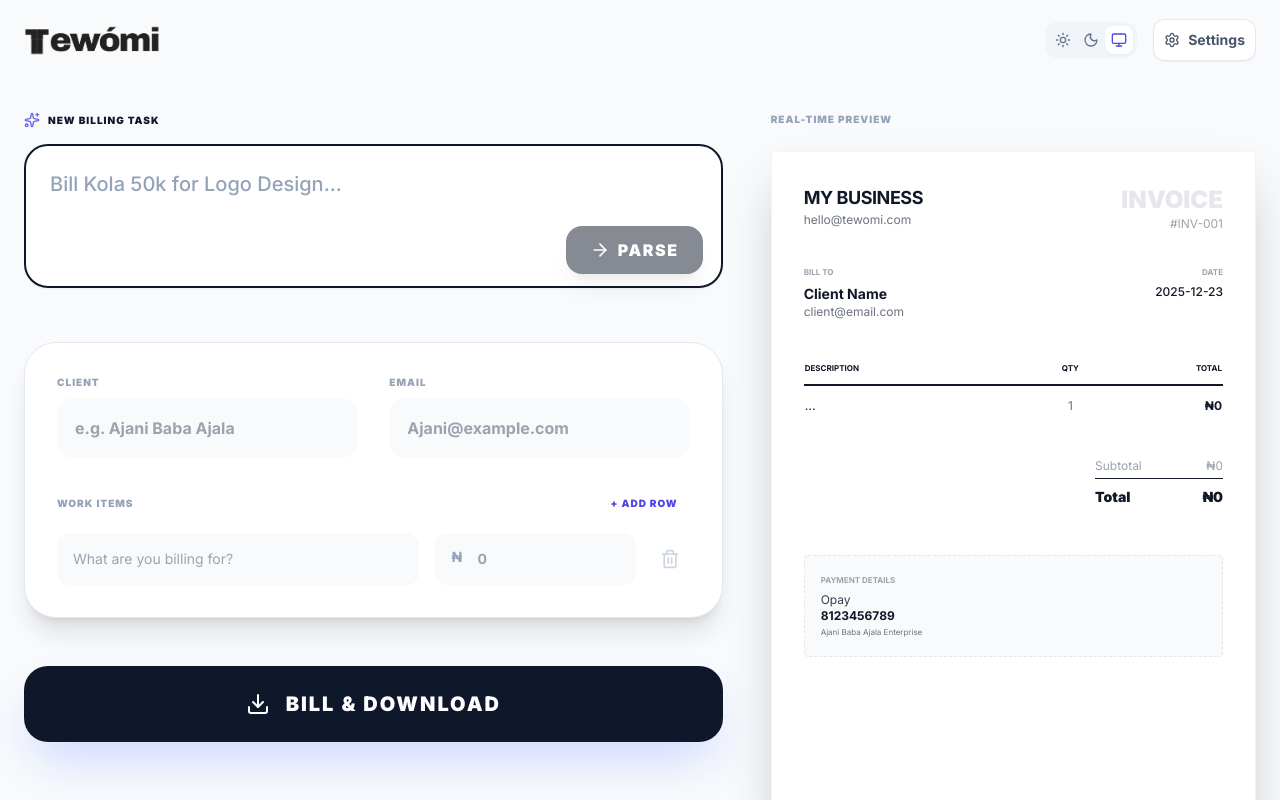
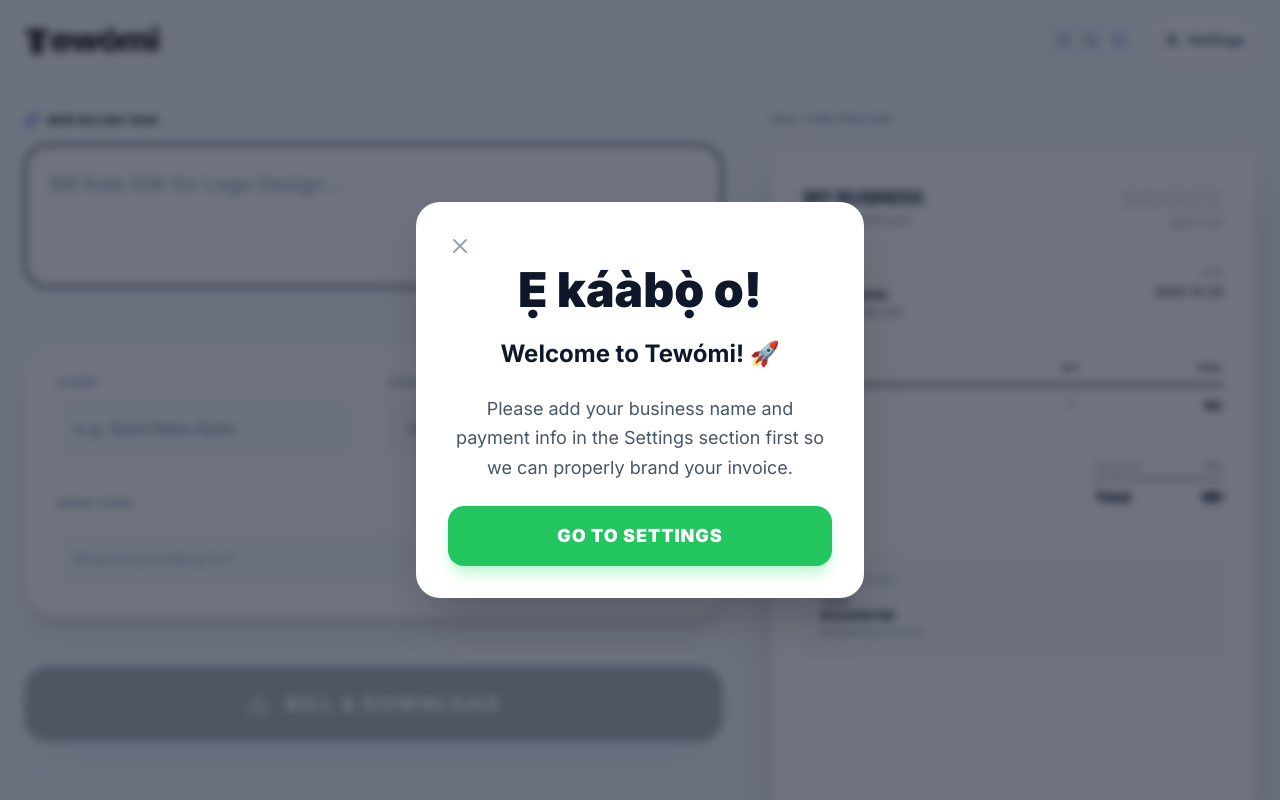
Before and after one commit to Elnalob/Tewomi, a React (Vite) app: page / in a window 1280 px wide. Shown: the top 800 px of the page. Built offline with nearby package versions, Linux system fonts and the light colour scheme.

Commit message:
Welcome Screen

```diff
--- a/App.tsx
+++ b/App.tsx
@@ -88,6 +88,7 @@
   const [invoices, setInvoices] = useState<Invoice[]>([]);
   const [deferredPrompt, setDeferredPrompt] = useState<any>(null);
   const [showInstallBanner, setShowInstallBanner] = useState(false);
+  const [showOnboarding, setShowOnboarding] = useState(false);
 
 
   const generateId = () => `${Date.now()}-${Math.random().toString(36).substr(2, 9)}`;
@@ -107,6 +108,15 @@
 
   useEffect(() => {
     setInvoices(storageService.getInvoices().slice(0, 5));
+
+    // Check if user is first-time (has default account number)
+    const hasDefaultAccount = user.businessProfile.accountNumber === '0123456789' ||
+      user.businessProfile.accountNumber === '8123456789';
+    const hasSeenOnboarding = localStorage.getItem('tewomi_onboarding_seen') === 'true';
+
+    if (hasDefaultAccount && !hasSeenOnboarding) {
+      setShowOnboarding(true);
+    }
 
     window.addEventListener('beforeinstallprompt', (e) => {
       e.preventDefault();
@@ -207,6 +217,16 @@
   };
 
   const handleSaveAndDownload = () => {
+    // Check if user still has default account details
+    const hasDefaultAccount = activeInvoice.business.accountNumber === '0123456789' ||
+      activeInvoice.business.accountNumber === '8123456789';
+
+    if (hasDefaultAccount) {
+      alert("Please add your business name and payment info in the Settings section first so we can properly brand your invoice.");
+      setShowSettings(true);
+      return;
+    }
+
     if (activeInvoice.business.accountNumber.length !== 10) {
       alert("Please update your account number to 10 digits in Settings.");
       setShowSettings(true);
@@ -243,6 +263,42 @@
           <div className="flex items-center gap-4">
             <button onClick={() => setShowInstallBanner(false)} className="text-xs font-bold uppercase tracking-widest opacity-70">Later</button>
             <button onClick={handleInstallApp} className="bg-white text-indigo-600 px-4 py-1.5 rounded-lg text-xs font-black uppercase tracking-widest">Install</button>
+          </div>
+        </div>
+      )}
+
+      {/* Onboarding Modal */}
+      {showOnboarding && (
+        <div className="fixed inset-0 z-[200] flex items-center justify-center p-6 bg-slate-900/60 backdrop-blur-sm animate-in fade-in duration-300">
+          <div className="relative bg-white dark:bg-slate-900 rounded-3xl shadow-2xl max-w-md w-full p-8 animate-in zoom-in-95 duration-300">
+            <button
+              onClick={() => {
+                setShowOnboarding(false);
+                localStorage.setItem('tewomi_onboarding_seen', 'true');
+              }}
+              className="absolute top-6 left-6 p-2 text-slate-400 hover:text-slate-900 dark:hover:text-slate-100 transition"
+            >
+              <X className="w-6 h-6" />
+            </button>
+
+            <div className="text-center space-y-6 pt-8">
+              <h1 className="text-5xl font-black text-slate-900 dark:text-slate-50">Ẹ káàbọ̀ o!</h1>
+              <h2 className="text-2xl font-bold text-slate-900 dark:text-slate-50">Welcome to Tewómi! 🚀</h2>
+              <p className="text-slate-600 dark:text-slate-400 text-lg leading-relaxed">
+                Please add your business name and payment info in the Settings section first so we can properly brand your invoice.
+              </p>
+
+              <button
+                onClick={() => {
+                  setShowOnboarding(false);
+                  setShowSettings(true);
+                  localStorage.setItem('tewomi_onboarding_seen', 'true');
+                }}
+                className="w-full bg-green-500 hover:bg-green-600 text-white py-4 rounded-2xl font-black text-lg uppercase tracking-wider transition shadow-lg shadow-green-200 dark:shadow-none"
+              >
+                Go to Settings
+              </button>
+            </div>
           </div>
         </div>
       )}
@@ -398,7 +454,8 @@
           <div className="flex flex-col sm:flex-row gap-6">
             <button
               onClick={handleSaveAndDownload}
-              className="flex-1 bg-slate-900 dark:bg-indigo-600 text-white py-6 rounded-3xl font-black text-xl hover:bg-slate-800 dark:hover:bg-indigo-700 transition flex items-center justify-center gap-4 shadow-2xl shadow-indigo-200 dark:shadow-none uppercase tracking-widest"
+              disabled={activeInvoice.business.accountNumber === '0123456789' || activeInvoice.business.accountNumber === '8123456789'}
+              className="flex-1 bg-slate-900 dark:bg-indigo-600 text-white py-6 rounded-3xl font-black text-xl hover:bg-slate-800 dark:hover:bg-indigo-700 transition flex items-center justify-center gap-4 shadow-2xl shadow-indigo-200 dark:shadow-none uppercase tracking-widest disabled:opacity-30 disabled:cursor-not-allowed disabled:hover:bg-slate-900 dark:disabled:hover:bg-indigo-600"
             >
               <Download className="w-6 h-6" />
               <span>Bill & Download</span>
--- a/pages/Settings.tsx
+++ b/pages/Settings.tsx
@@ -108,6 +108,20 @@
                 </div>
               </div>
             </div>
+            <div className="space-y-2">
+              <label className="block text-[10px] font-black text-slate-400 dark:text-slate-500 uppercase tracking-widest ml-1">Currency</label>
+              <select
+                value={profile.currency || '₦'}
+                onChange={(e) => handleChange('currency', e.target.value)}
+                className="w-full p-4 bg-slate-50 dark:bg-slate-950 border-2 border-transparent focus:border-indigo-600 dark:focus:border-indigo-500 rounded-2xl outline-none text-slate-900 dark:text-slate-100 font-bold transition-all cursor-pointer"
+              >
+                <option value="₦">₦ - Nigerian Naira</option>
+                <option value="$">$ - US Dollar</option>
+                <option value="€">€ - Euro</option>
+                <option value="£">£ - British Pound</option>
+                <option value="¥">¥ - Japanese Yen</option>
+              </select>
+            </div>
           </div>
 
           <div className="space-y-6 pt-6">
--- a/types.ts
+++ b/types.ts
@@ -20,6 +20,7 @@
   bankName: string;
   accountNumber: string;
   accountName: string;
+  currency?: string;
 }
 
 export interface ClientProfile {
```
